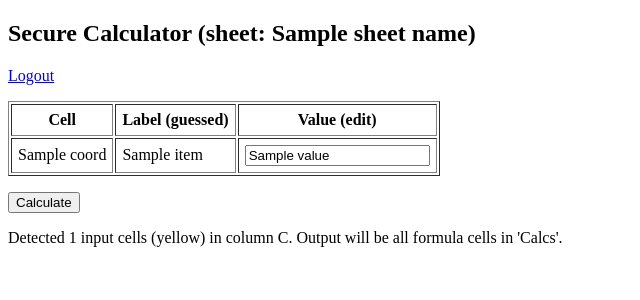
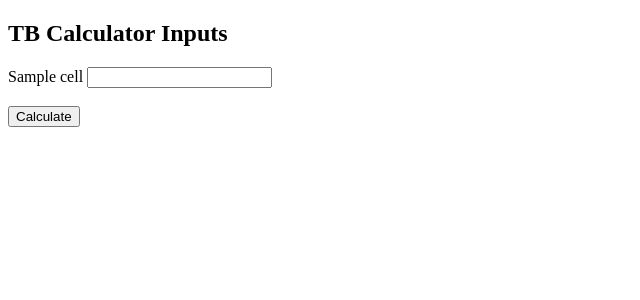
Before and after one commit to Troidor/TB-calculator, a Flask app: template templates/form.html in a window 1280 px wide. Shown: the top 300 px of the page, without its empty margins (0-640 px from the left). Run offline with Flask 2, Linux system fonts and the light colour scheme; the template is opened without the code that fills it: most values are stand-ins (such as "Sample title", 1, 10 or a date in 2020).

Commit message:
Refactor form.html for TB Calculator layout

```diff
--- a/templates/form.html
+++ b/templates/form.html
@@ -1,34 +1,19 @@
-<!doctype html>
+<!DOCTYPE html>
 <html>
-  <head>
-    <meta charset="utf-8" />
-    <title>Calculator - Inputs</title>
-  </head>
-  <body>
-    <h2>Secure Calculator (sheet: {{ sheet_name }})</h2>
-    <p><a href="{{ url_for('logout') }}">Logout</a></p>
-    <form method="post" action="{{ url_for('calculate') }}">
-      <input type="hidden" name="sheet_name" value="{{ sheet_name }}" />
-      <table border="1" cellpadding="6">
-        <thead>
-          <tr><th>Cell</th><th>Label (guessed)</th><th>Value (edit)</th></tr>
-        </thead>
-        <tbody>
-        {% for item in inputs %}
-          <tr>
-            <td>{{ item.coord }}</td>
-            <td>{{ item.label or '-' }}</td>
-            <td>
-              <input type="text" name="input__{{ item.coord }}" value="{{ item.value or '' }}" />
-            </td>
-          </tr>
+<head>
+    <title>TB Calculator</title>
+</head>
+<body>
+    <h2>TB Calculator Inputs</h2>
+
+    <form action="/calculate" method="post">
+        {% for cell in inputs %}
+            <label>{{ cell }}</label>
+            <input type="text" name="{{ cell }}" required>
+            <br><br>
         {% endfor %}
-        </tbody>
-      </table>
-      <p>
         <button type="submit">Calculate</button>
-      </p>
     </form>
-    <p>Detected {{ inputs|length }} input cells (yellow) in column C. Output will be all formula cells in 'Calcs'.</p>
-  </body>
+
+</body>
 </html>
```
